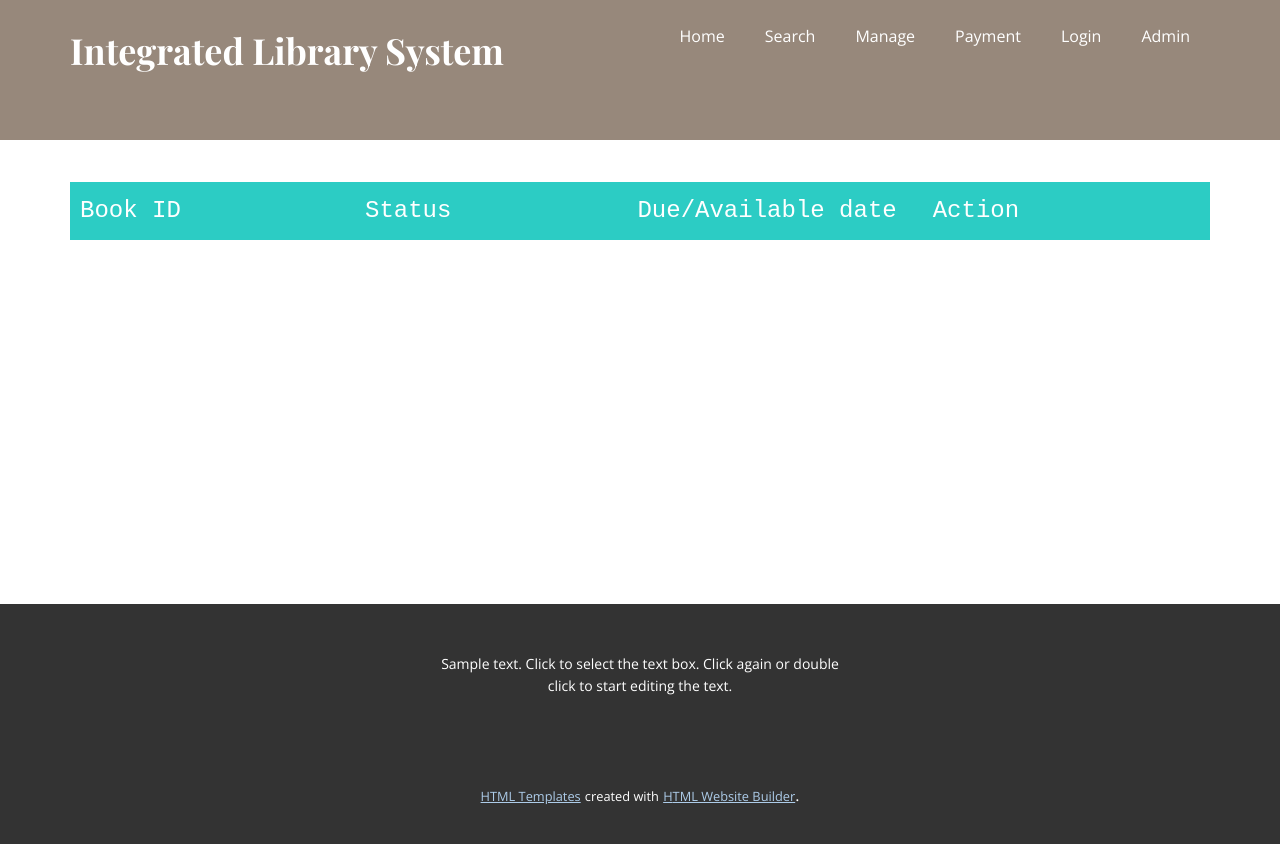
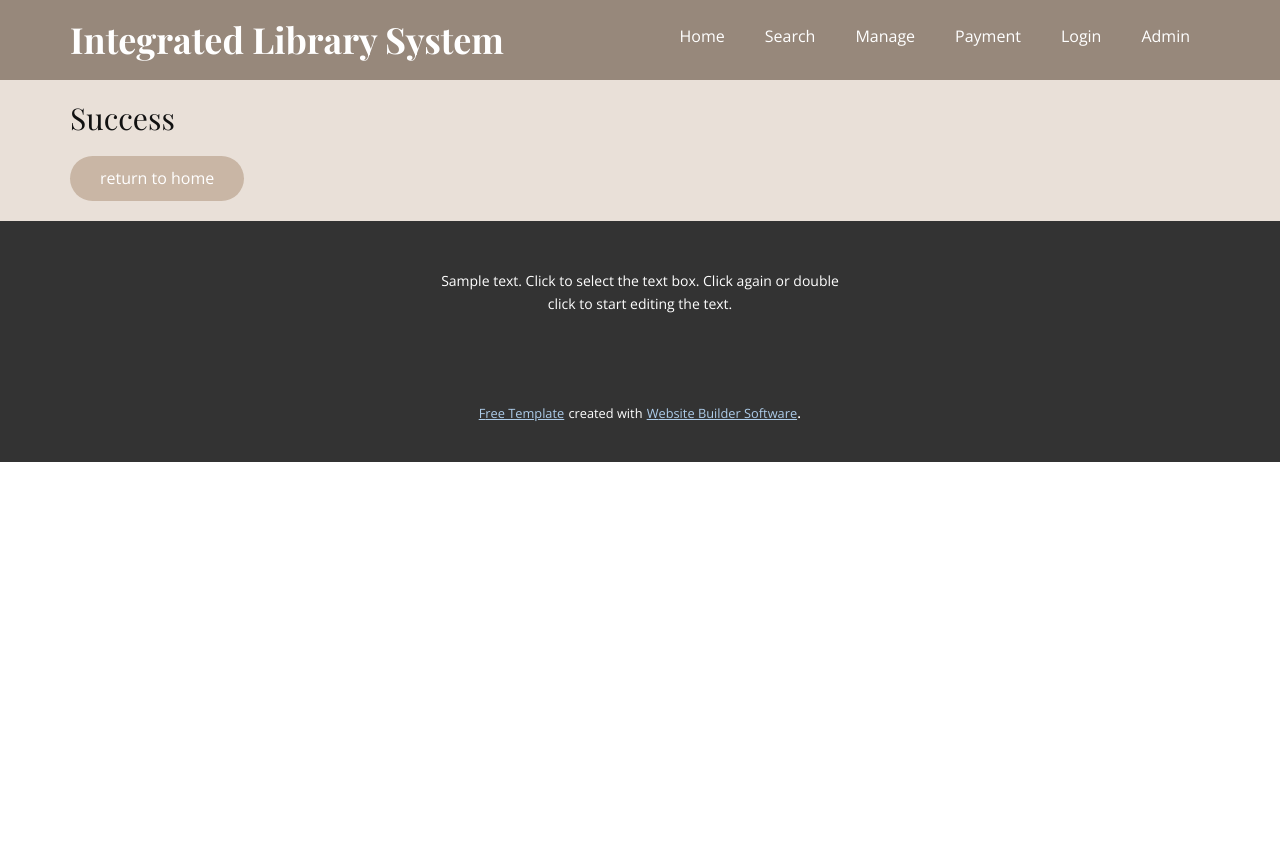
Before and after one commit to yokester98/Integrated-Library-Management-System, a Flask app: page /Success.html in a window 1280 px wide. After the commit the page ends 462 px from the top, so only its background shows below. Run offline with Flask 2, Linux system fonts and the light colour scheme; lists and menus that the app fills with data are empty; some web fonts are replaced.

Commit message:
Add files via upload

```diff
--- a/templates/Success.html
+++ b/templates/Success.html
@@ -8,7 +8,7 @@
     <meta name="page_type" content="np-template-header-footer-from-plugin">
     <title>Success</title>
     <link rel="stylesheet" href="../static/css/nicepage.css" media="screen">
-<link rel="stylesheet" href="../static/css/Manage.css" media="screen">
+<link rel="stylesheet" href="../static/css/Success.css" media="screen">
     <script class="u-script" type="text/javascript" src="../static/js/jquery-1.9.1.min.js" defer=""></script>
     <script class="u-script" type="text/javascript" src="../static/js/nicepage.js" defer=""></script>
     <meta name="generator" content="Nicepage 3.9.2, nicepage.com">
@@ -23,13 +23,13 @@
 		"name": "IntegratedLibrarySystem",
 		"url": "index.html"
 }</script>
-    <meta property="og:title" content="Manage">
+    <meta property="og:title" content="Success">
     <meta property="og:type" content="website">
     <meta name="theme-color" content="#478ac9">
     <link rel="canonical" href="index.html">
     <meta property="og:url" content="index.html">
   </head>
-  <body class="u-body u-overlap u-overlap-contrast"><header class="u-align-right u-clearfix u-header u-header" id="sec-3b54"><div class="u-clearfix u-sheet u-sheet-1">
+  <body class="u-body u-overlap u-overlap-contrast"><header class="u-align-left u-clearfix u-header u-header" id="sec-3b54"><div class="u-clearfix u-sheet u-sheet-1">
         <nav class="u-menu u-menu-dropdown u-offcanvas u-menu-1">
           <div class="menu-collapse">
             <a class="u-button-style u-nav-link" href="#">
@@ -67,38 +67,13 @@
       </div></header>
     <section class="u-clearfix u-palette-3-dark-1 u-section-1" id="carousel_9df3">
       <div class="u-clearfix u-sheet u-sheet-1">
-        <h2 class="u-text u-text-1">Integrated Library System</h2>
+        <h2 class="u-custom-font u-font-playfair-display u-text u-text-1">Integrated Library System</h2>
       </div>
     </section>
-    <section class="u-align-center u-clearfix u-section-2" id="carousel_0529">
+    <section class="u-align-left u-clearfix u-palette-3-light-2 u-section-2" id="carousel_75a6">
       <div class="u-clearfix u-sheet u-sheet-1">
-        <div class="u-expanded-width u-table u-table-responsive u-table-1">
-          <table class="u-table-entity u-table-entity-1">
-            <colgroup>
-              <col width="25%">
-              <col width="23.9%">
-              <col width="25.9%">
-              <col width="25.2%">
-            </colgroup>
-            <thead class="u-custom-font u-font-courier-new u-palette-4-base u-table-header u-table-header-1">
-              <tr style="height: 58px;">
-                <th class="u-table-cell">Book ID</th>
-                <th class="u-table-cell">Status</th>
-                <th class="u-table-cell">Due/Available date</th>
-                <th class="u-table-cell">Action</th>
-              </tr>
-            </thead>
-            <tbody class="u-table-body">
-              {% for row in data %}
-              <tr style="height: 55px;">
-                {% for cell in row %}
-                <td class="u-border-1 u-border-grey-30 u-border-no-left u-border-no-right u-table-cell">{{ cell }}</td>
-                {% endfor %}
-              </tr>
-              {% endfor %}
-            </tbody>
-          </table>
-        </div>
+        <h3 class="u-custom-font u-font-playfair-display u-text u-text-1">Success</h3>
+        <a href="Home.html" class="u-btn u-btn-round u-button-style u-hover-palette-4-base u-palette-3-base u-radius-50 u-btn-1">return to home</a>
       </div>
     </section>
 
@@ -107,14 +82,14 @@
         <p class="u-small-text u-text u-text-variant u-text-1">Sample text. Click to select the text box. Click again or double click to start editing the text.</p>
       </div></footer>
     <section class="u-backlink u-clearfix u-grey-80">
-      <a class="u-link" href="https://nicepage.com/html-templates" target="_blank">
-        <span>HTML Templates</span>
+      <a class="u-link" href="https://nicepage.com/templates" target="_blank">
+        <span>Free Template</span>
       </a>
       <p class="u-text">
         <span>created with</span>
       </p>
-      <a class="u-link" href="https://nicepage.com/html-website-builder" target="_blank">
-        <span>HTML Website Builder</span>
+      <a class="u-link" href="https://nicepage.com/" target="_blank">
+        <span>Website Builder Software</span>
       </a>.
     </section>
   </body>
```
Also changed, not shown: templates/Fail.html (+10 -35 lines).
